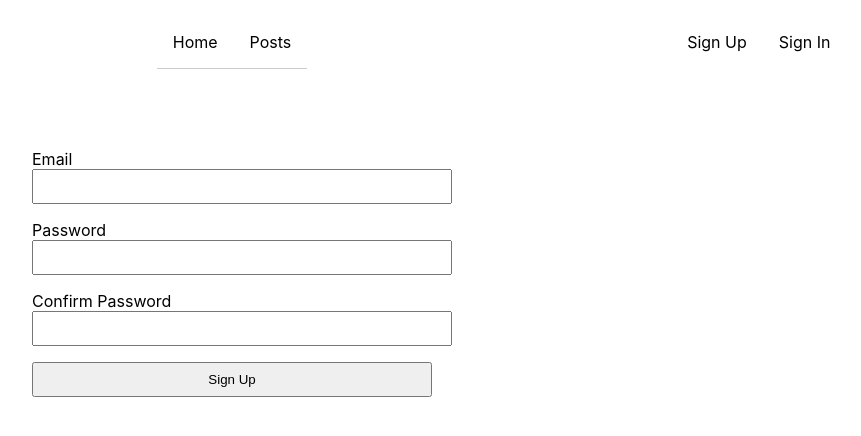
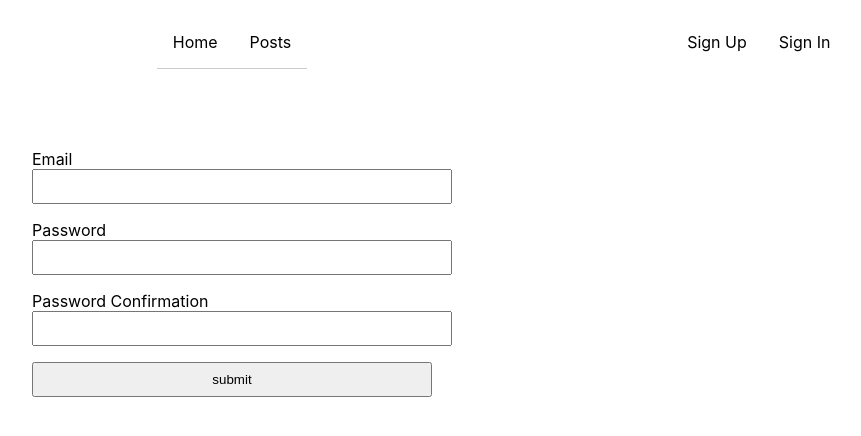
Before and after one commit to ugo-h/Blog_frontend, a React (Create React App) app: page /signup in a window 1280 px wide. Shown: the top 436 px of the page, without its empty margins (408-1269 px from the left). Built offline with nearby package versions, Linux system fonts and the light colour scheme.

Commit message:
Form Template added

```diff
--- a/src/App.js
+++ b/src/App.js
@@ -6,18 +6,6 @@ import SignUp from './Containers/Form/SignUp/SignUp';
 import SignIn from './Containers/Form/SignIn/SIgnIn';
 import Posts from './routes/Posts';
 import Home from './routes/Home';
-import FormTemplate from './Containers/Form/FormTemplate';
-
-async function sendSignUpRequest(data) {
-  const res = await fetch('http://localhost:5000/signin', {
-            method: 'POST',
-            headers: {
-                'Content-Type': 'application/json'
-            },
-            body: JSON.stringify(data)
-        });
-  return res;
-}
 
 function App() {
   return (
@@ -25,17 +13,17 @@ function App() {
       <div className="App">
       <Header/>
         <Switch>
-          <Route path="/test">
-              <FormTemplate
-              fields={['email', 'password']}
-              sendRequest={sendSignUpRequest}
-              />
-          </Route>
             <Route path="/signup">
-                <SignUp/>
+                <SignUp
+                  fields={['email', 'password', 'password confirmation']}
+                  route='signup'
+                />
             </Route>
             <Route path="/signin">
-                <SignIn/>
+                <SignIn
+                fields={['email', 'password']}
+                route='signin'
+                />
             </Route>
             <Route path="/posts">
                <Posts/>
--- a/src/Containers/Form/FormTemplate.js
+++ b/src/Containers/Form/FormTemplate.js
@@ -25,21 +25,29 @@ class FormTemplate extends Component {
         this.setState({errors: emptyFields})
         this.setState({...emptyFields});
 
-        const res = await this.props.sendRequest(data);
+        const res = await this.sendPostRequest(data, this.props.route);
         const body = await res.json();
 
         if(this.hasErrorsResponse(body)) {
             this.displayErrors(body);
             return;
         }
-        this.processResponse(res);
+        this.processResponse(res, body);
     };
+    async sendPostRequest(data, route) {
+        const res = await fetch(`http://localhost:5000/${route}`, {
+                  method: 'POST',
+                  headers: {
+                      'Content-Type': 'application/json'
+                  },
+                  body: JSON.stringify(data)
+              });
+        return res;
+      }
+
     hasErrorsResponse(body) {
-        const errRes = body['errors'];
-        if(!errRes) {
-            return false;
-        }
-        return true
+        return !!body['errors'];
+
     }
     displayErrors(body) {
         const errRes = body['errors'];
@@ -50,7 +58,7 @@ class FormTemplate extends Component {
         }
         this.setState({errors});
     }
-    processResponse(res) {
+    processResponse(res, body) {
 
     }
 
@@ -67,6 +75,7 @@ class FormTemplate extends Component {
             <label key={index}>
                 {field}
                 <input
+                    type={field.includes('password')?'password':''}
                     value={this.state[field]}
                     name={field}
                     onChange={this.inputChangeHandler.bind(this)}
--- a/src/Containers/Form/SignForm.css
+++ b/src/Containers/Form/SignForm.css
@@ -9,6 +9,7 @@
 .SignForm label{
     width: 100%;
     margin-bottom: 1rem;
+    text-transform: capitalize;
 }
 .SignForm input{
     width:100%;
--- a/src/Containers/Form/SignIn/SIgnIn.js
+++ b/src/Containers/Form/SignIn/SIgnIn.js
@@ -1,61 +1,20 @@
-import React, { Component } from 'react';
+import FormTemplate from '../FormTemplate';
 import '../SignForm.css';
 
-class SignIn extends Component {
-    state = {
-        email: '',
-        password: '',
-        errorMsg: '',
-    };
+class SignIn extends FormTemplate {
 
-    inputChangeHandler(ev) {
-        const target = ev.target;
-        const name = target.name;
-        const value = target.value;
+    displayErrors() {
+        const errors = { ...this.state.errors };
+        errors.password = 'Invalid password or email!';
+        this.setState({errors});
+    }
 
-        this.setState({ [name]:value });
-    };
-    async submitHandler(ev) {
-        ev.preventDefault();
-        const data = { ...this.state };
-        this.setState({
-                email:'',
-                password:''
-        })
-        const res = await fetch('http://localhost:5000/signin', {
-            method: 'POST',
-            headers: {
-                'Content-Type': 'application/json'
-            },
-            body: JSON.stringify(data)
-        });
-        const body = await res.json();
-        const errors = body['errors'];
-        if(!errors) {
-            const userToken = body.token;
-            localStorage.setItem('userToken', userToken)
-            return;
-        }
-        this.setState({errorMsg: 'User not found!'});
-    };
+    processResponse(res, body) {
+        const userToken = body.token;
+        localStorage.setItem('userToken', userToken)
+        console.log(userToken);
+    }
 
-
-    render() {
-        return(
-            <form className="SignForm" onSubmit={this.submitHandler.bind(this)}>
-                <label>
-                    Email
-                    <input name="email" value={this.state.email} onChange={this.inputChangeHandler.bind(this)}/>
-                </label>
-                <label>
-                    Password
-                    <input name="password" type="password" value={this.state.password} onChange={this.inputChangeHandler.bind(this)}/>
-                </label>
-                <span className="form__error">{this.state.errorMsg}</span>
-                <input type="submit" value="Sign In"/>
-            </form>
-        )
-    }
 }
 
 export default SignIn;
--- a/src/Containers/Form/SignUp/SignUp.js
+++ b/src/Containers/Form/SignUp/SignUp.js
@@ -1,80 +1,8 @@
-import React, { Component } from 'react';
+import FormTemplate from '../FormTemplate';
 import './SignUp.css';
 
-class SignUp extends Component {
-    state = {
-        email:'',
-        password:'',
-        passwordConfirmation:'',
-        errors: {
-            email:'',
-            password: '',
-            passwordConfirmation:''
-        }
-    }
-    async submitHandler(ev) {
-        ev.preventDefault();
-        const user = {};
-        user.email = this.state.email;
-        user.password = this.state.password;
-        user.passwordConfirmation = this.state.passwordConfirmation;
-        this.setState({
-                email:'',
-                password:'',
-                passwordConfirmation:''
-        })
-        const res = await fetch('http://localhost:5000/signup', {
-            method: 'POST',
-            headers: {
-                'Content-Type': 'application/json'
-            },
-            body: JSON.stringify(user)
-        });
-        let errRes = await res.json();
-        console.log(errRes)
-        errRes = errRes['errors'];
-        if(!errRes) {
-            return;
-        }
-        const errors = { ...this.state.errors };
-        for(const error of errRes) {
-            const { param, msg } = error;
-            errors[param] = msg;
-        }
-        this.setState({errors});
+class SignUp extends FormTemplate {
 
-    };
-
-    inputChangeHandler(ev) {
-        const target = ev.target;
-        const name = target.name;
-        const value = target.value;
-
-        this.setState({ [name]:value });
-    }
-
-    render() {
-        return(
-        <form onSubmit={this.submitHandler.bind(this)} className="SignUp">
-            <label>
-                Email
-                <input name="email" type="email" value={this.state.email} onChange={this.inputChangeHandler.bind(this)}/>
-                <span className="form__error">{this.state.errors.email}</span>
-            </label>
-            <label>
-                Password
-                <input name="password" value={this.state.password} onChange={this.inputChangeHandler.bind(this)}/>
-                <span className="form__error">{this.state.errors.password}</span>
-            </label>
-            <label>
-                Confirm Password
-                <input name="passwordConfirmation" value={this.state.passwordConfirmation} onChange={this.inputChangeHandler.bind(this)}/>
-                <span className="form__error">{this.state.errors.passwordConfirmation}</span>
-            </label>
-            <input type="submit" value="Sign Up"/>
-        </form>
-        )
-    }
 }
 
 export default SignUp;
```
